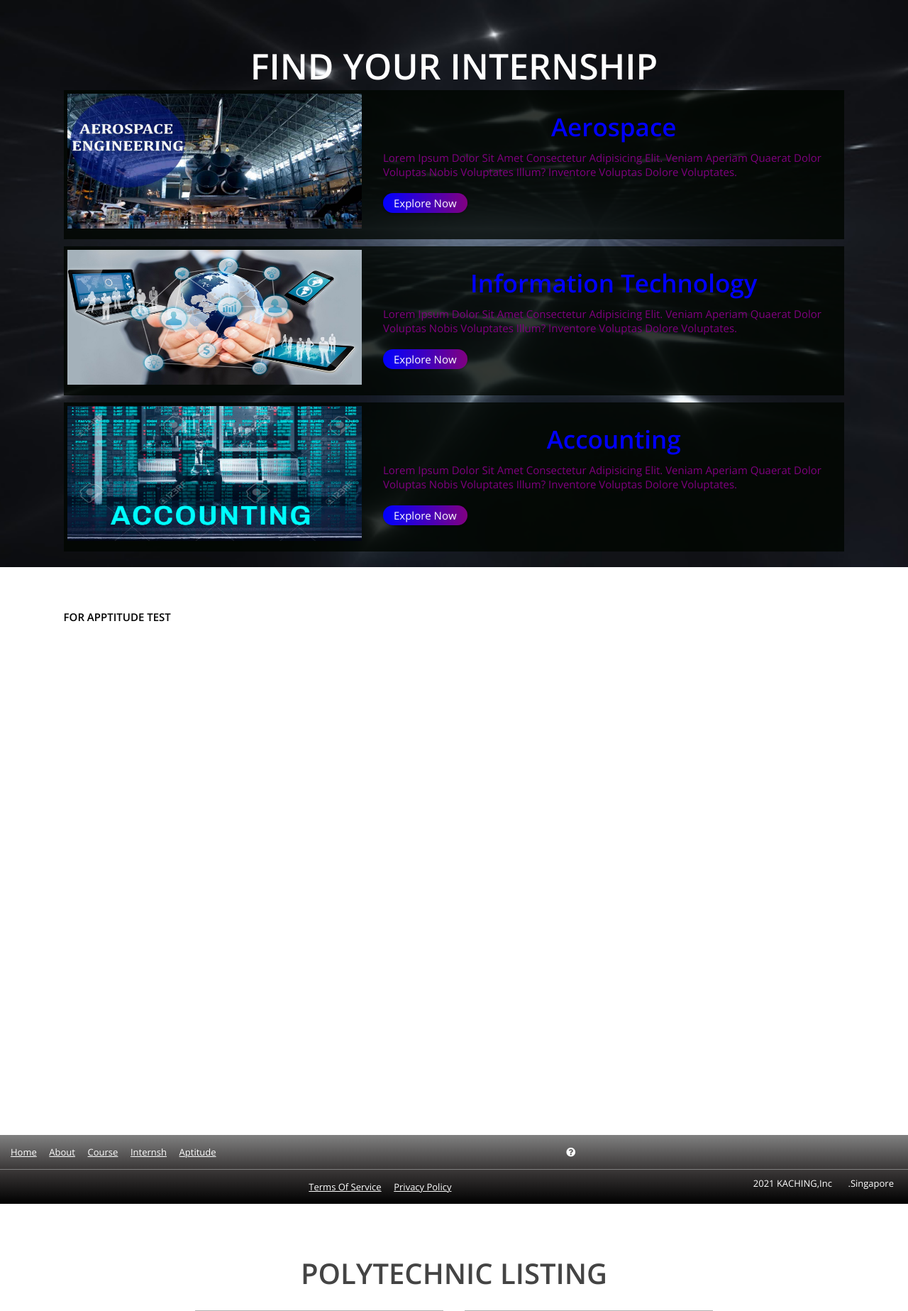
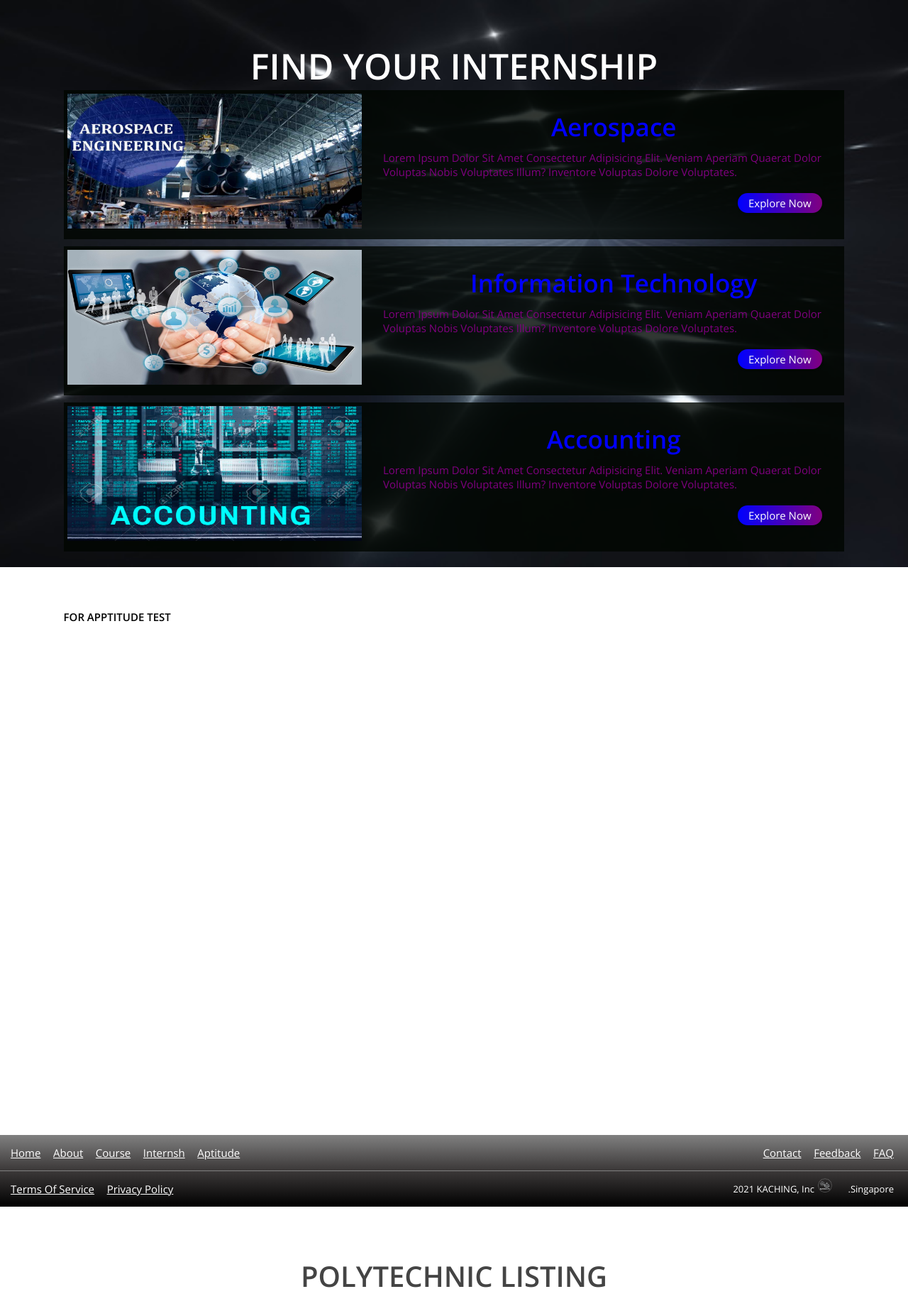
Before and after one commit to MuffinC/SE200SoftwareEnginerring, a PHP site: page / in a window 1280 px wide. Shown: the part 2415-4262 px from the top of the page at 71% size. Run offline with PHP 8.4, Linux system fonts and the light colour scheme; some libraries are stand-ins or nearby versions.

Commit message:
Added for Li Ting

```diff
--- a/css/style.css
+++ b/css/style.css
@@ -61,7 +61,7 @@
     top:-1rem; left:-100%;
     background:#fff9;
     height:150%;
-    width:20%;
+    width:25%;
     transform: rotate(25deg);
     z-index: -1;
 }
@@ -81,6 +81,7 @@
 .btn{
     font-size: 1.5rem;
     color: white;
+    margin: 1rem 0 0 50rem;
 }
 
 header{
@@ -350,10 +352,11 @@
     border-bottom: 1px solid grey;
 }
 
+.container-foot3 a,
 .container-foot2 a,
 .container-foot1 a,
 .container-foot a{
-    font-size: 1.3rem;
+    font-size: 1.5rem;
     display: inline-block;
     margin: .5rem;
     color: white;
@@ -361,14 +364,14 @@
     margin-right: 1rem
 
     }
-}
 
-:is(.container-foot3,
-    .container-foot2,
-    .container-foot1,
-    .container-foot) a:hover
-{
-    color: green;
+.container-foot a:hover,
+.container-foot1 a:hover,
+.container-foot2 a:hover,
+.container-foot3 a:hover{
+    color: #00feff;
+    text-decoration: none;
+    cursor: pointer;
 }
 
 .footer .footer-container2{
@@ -385,7 +388,14 @@
     color: white;
     margin-right: 1rem
     }
+
+.container-foot3 img{
+    width: 20px;
+    height: 20px;
+    list-style: inline;
+    margin-left: .5rem;
 }
+
 
 
 
--- a/index.html
+++ b/index.html
@@ -36,7 +36,7 @@
 <!-- header section starts  -->
 <header>
     <div id="menu" class="fas fa-bars"></div>
-    <a href="#" class="logo"><img src="images/logo.png"></i></a>
+    <a href="#" class="logo"><img src="images/KachingLogo2.png"></a>
     <nav class="navbar">
         <ul>
             <li><a class="active" href="#home">home</a></li>
@@ -60,16 +60,16 @@
     	<div class="content">
 	        <h3>Course</h3>
 	        <p>Lorem ipsum dolor sit amet consectetur adipisicing elit. Veniam aperiam quaerat dolor voluptas nobis voluptates illum? Inventore voluptas dolore voluptates.</p>
-	        <a href="#school"><button class="btn">learn more</button></a>
+	        <a href="#course"><button class="btn">learn more</button></a>
     	</div>
     </div>
 
 	<div class="container">
-        <img src="images/internships.jpg" alt="">
+        <img src="images/it.png" alt="">
     	<div class="content">
 	        <h3>Internship</h3>
 	        <p>Lorem ipsum dolor sit amet consectetur adipisicing elit. Veniam aperiam quaerat dolor voluptas nobis voluptates illum? Inventore voluptas dolore voluptates.</p>
-	        <a href="#company"><button class="btn">learn more</button></a>
+	        <a href="#internship"><button class="btn">learn more</button></a>
     	</div>
     </div>
 
@@ -166,6 +166,7 @@
 <!-- apptitude test section end-->
 
 
+<!-- Footer section start-->
 <!-- footer section starts  -->
 
 <div class="footer">
@@ -181,9 +182,9 @@
             </div>
 
             <div class="container-foot1">
-            	<a href="#contact" class="icon"><i class="fas fa-phone-circle"></i>
-            	<a href="#Feedback" class="icon"><i class="fas fa-note-circle"></i>
-            	<a href="#FAQ" class="icon"><i class="fas fa-question-circle"></i>
+                    <a href="#home">contact</a>
+                    <a href="#course">Feedback</a>
+                    <a href="#course">FAQ</a>
                 </ul>
             </div>
         </div>
@@ -195,7 +196,7 @@
             </div>
 
             <div class="container-foot3">
-                    <p>2021 KACHING,inc</p>
+                    <p>2021 KACHING, inc<img src="images/KachingLogo2.png"> </p>
                     <p>.Singapore</p>
                 </ul>
             </div>
@@ -205,6 +206,9 @@
 
 <!-- footer section ends -->
 
+
+
+<!-- Footer section end -->
 
 
 <!-- poly start-->
@@ -485,7 +489,7 @@
 
 <!-- custom js file link  -->
 <script src="js/script.js"></script>
-<!-- Help Bot -->
+
 <script src="//code.tidio.co/k6sjn4zehamzr5plcq2lwzebmaktdfsk.js" async></script>
 </body>
 </html>
```
Also changed, not shown: other parts of css/style.css (+14 -13 lines), images/KachingLogo2.png (added), 1 other file.
